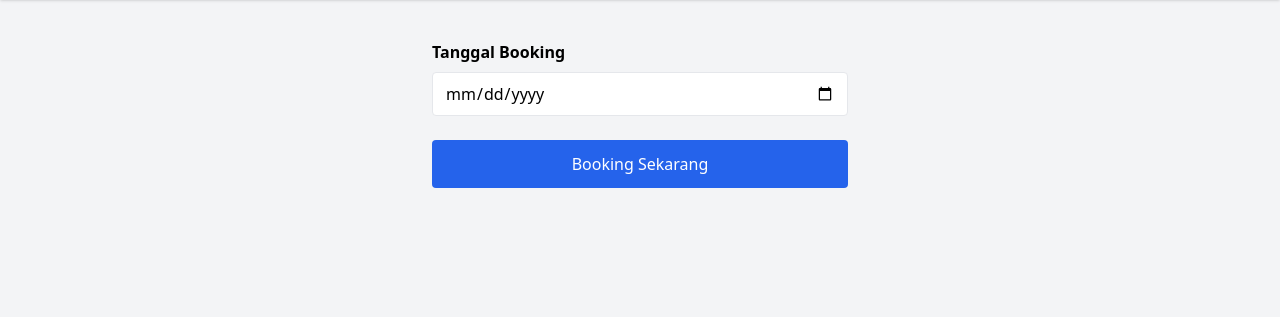
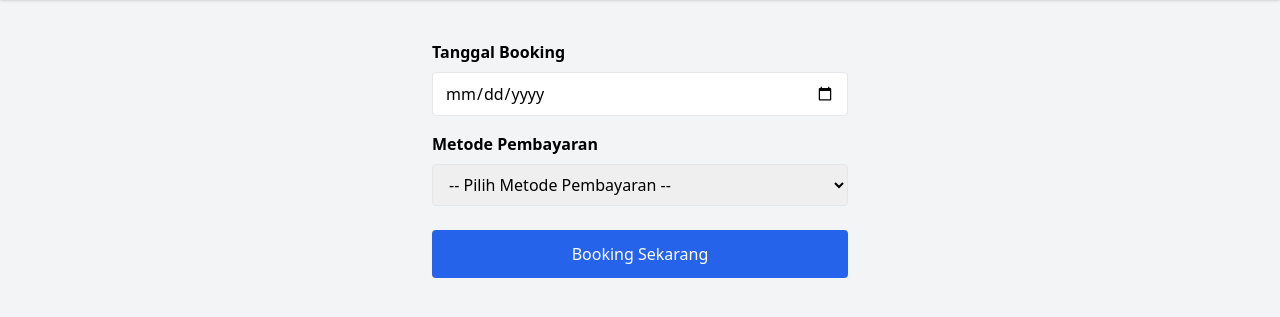
Before and after one commit to Teddy26-rzky/blackboxai-1745865931898, a PHP site: page /booking.php?room_id=1 in a window 1280 px wide. Shown: the part 64-381 px from the top of the page. Run offline with PHP 8.4, Linux system fonts and the light colour scheme; the visitor is signed in with stand-in values (Sample User, id 1); tables that the repository leaves empty hold one stand-in row (Sample ...); some libraries are stand-ins or nearby versions.

Commit message:
Add bales-room/booking.php 1745920191329

```diff
--- a/bales-room/booking.php
+++ b/bales-room/booking.php
@@ -27,9 +27,13 @@ $success = false;
 
 if ($_SERVER['REQUEST_METHOD'] === 'POST') {
     $booking_date = $_POST['booking_date'] ?? '';
+    $payment_method = $_POST['payment_method'] ?? '';
 
     if (!$booking_date) {
         $errors[] = 'Tanggal booking harus diisi.';
+    }
+    if (!$payment_method || !in_array($payment_method, ['transfer', 'cash'])) {
+        $errors[] = 'Metode pembayaran harus dipilih.';
     } else {
         // Cek apakah sudah ada booking untuk kamar dan tanggal tersebut dengan status pending atau confirmed
         $stmt = $pdo->prepare('SELECT * FROM bookings WHERE room_id = ? AND booking_date = ? AND status IN ("pending", "confirmed")');
@@ -40,9 +44,9 @@ if ($_SERVER['REQUEST_METHOD'] === 'POST') {
     }
 
     if (empty($errors)) {
-        // Simpan booking dengan status pending
-        $stmt = $pdo->prepare('INSERT INTO bookings (user_id, room_id, booking_date, status) VALUES (?, ?, ?, "pending")');
-        $stmt->execute([$_SESSION['user_id'], $room_id, $booking_date]);
+        // Simpan booking dengan status pending dan metode pembayaran
+        $stmt = $pdo->prepare('INSERT INTO bookings (user_id, room_id, booking_date, status, payment_method, payment_status) VALUES (?, ?, ?, "pending", ?, "unpaid")');
+        $stmt->execute([$_SESSION['user_id'], $room_id, $booking_date, $payment_method]);
         $success = true;
     }
 }
@@ -82,11 +86,17 @@ if ($_SERVER['REQUEST_METHOD'] === 'POST') {
                 </ul>
             </div>
         <?php endif; ?>
-        <form method="POST" action="booking.php?room_id=<?=htmlspecialchars($room_id)?>" novalidate>
-            <label for="booking_date" class="block mb-2 font-semibold">Tanggal Booking</label>
-            <input type="date" id="booking_date" name="booking_date" required class="w-full mb-6 px-3 py-2 border rounded" />
-            <button type="submit" class="w-full bg-blue-600 text-white py-3 rounded hover:bg-blue-700 transition">Booking Sekarang</button>
-        </form>
+<form method="POST" action="booking.php?room_id=<?=htmlspecialchars($room_id)?>" novalidate>
+    <label for="booking_date" class="block mb-2 font-semibold">Tanggal Booking</label>
+    <input type="date" id="booking_date" name="booking_date" required class="w-full mb-4 px-3 py-2 border rounded" />
+    <label for="payment_method" class="block mb-2 font-semibold">Metode Pembayaran</label>
+    <select id="payment_method" name="payment_method" required class="w-full mb-6 px-3 py-2 border rounded">
+        <option value="">-- Pilih Metode Pembayaran --</option>
+        <option value="transfer">Transfer</option>
+        <option value="cash">Cash</option>
+    </select>
+    <button type="submit" class="w-full bg-blue-600 text-white py-3 rounded hover:bg-blue-700 transition">Booking Sekarang</button>
+</form>
     </main>
 </body>
 </html>
```
